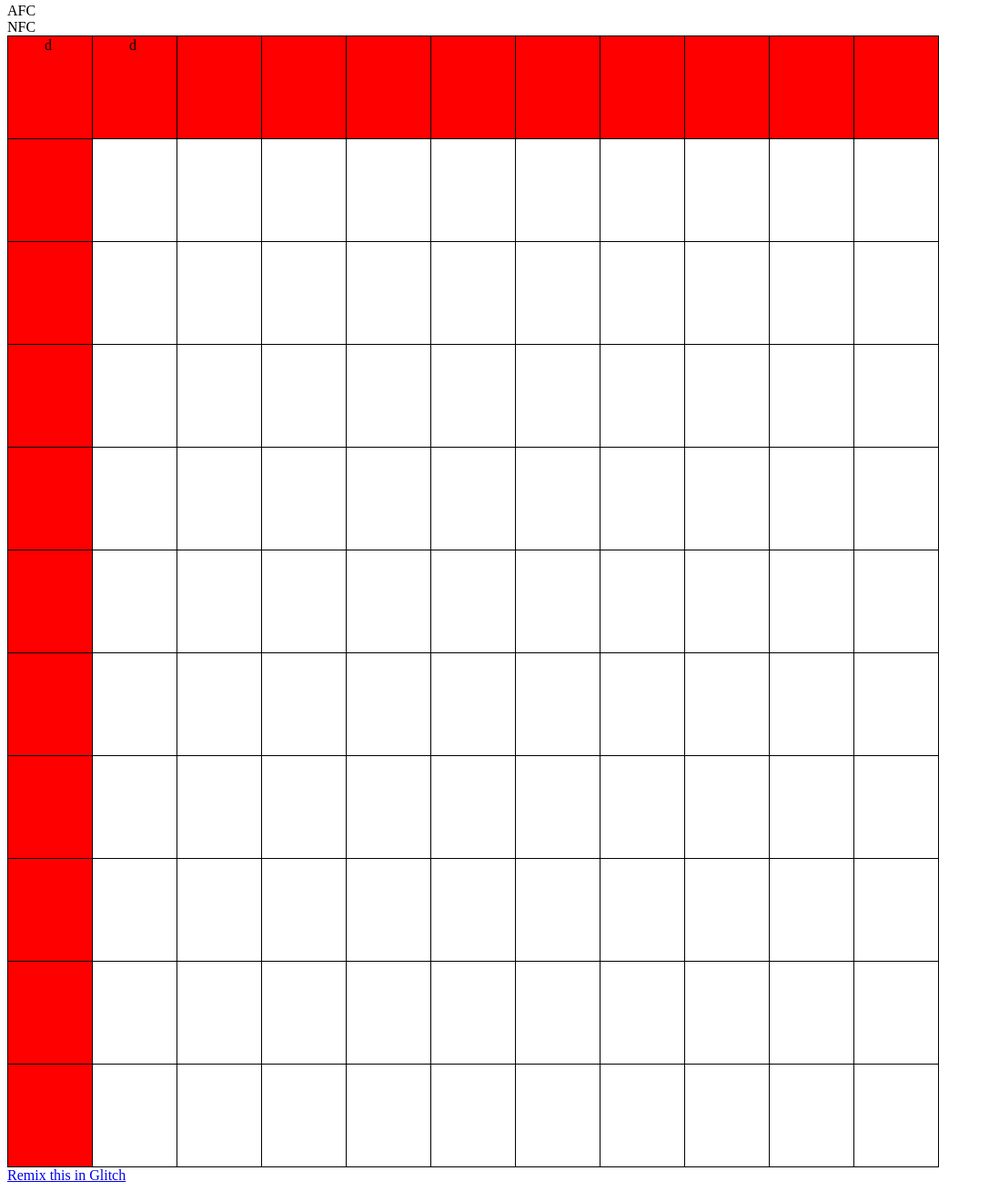
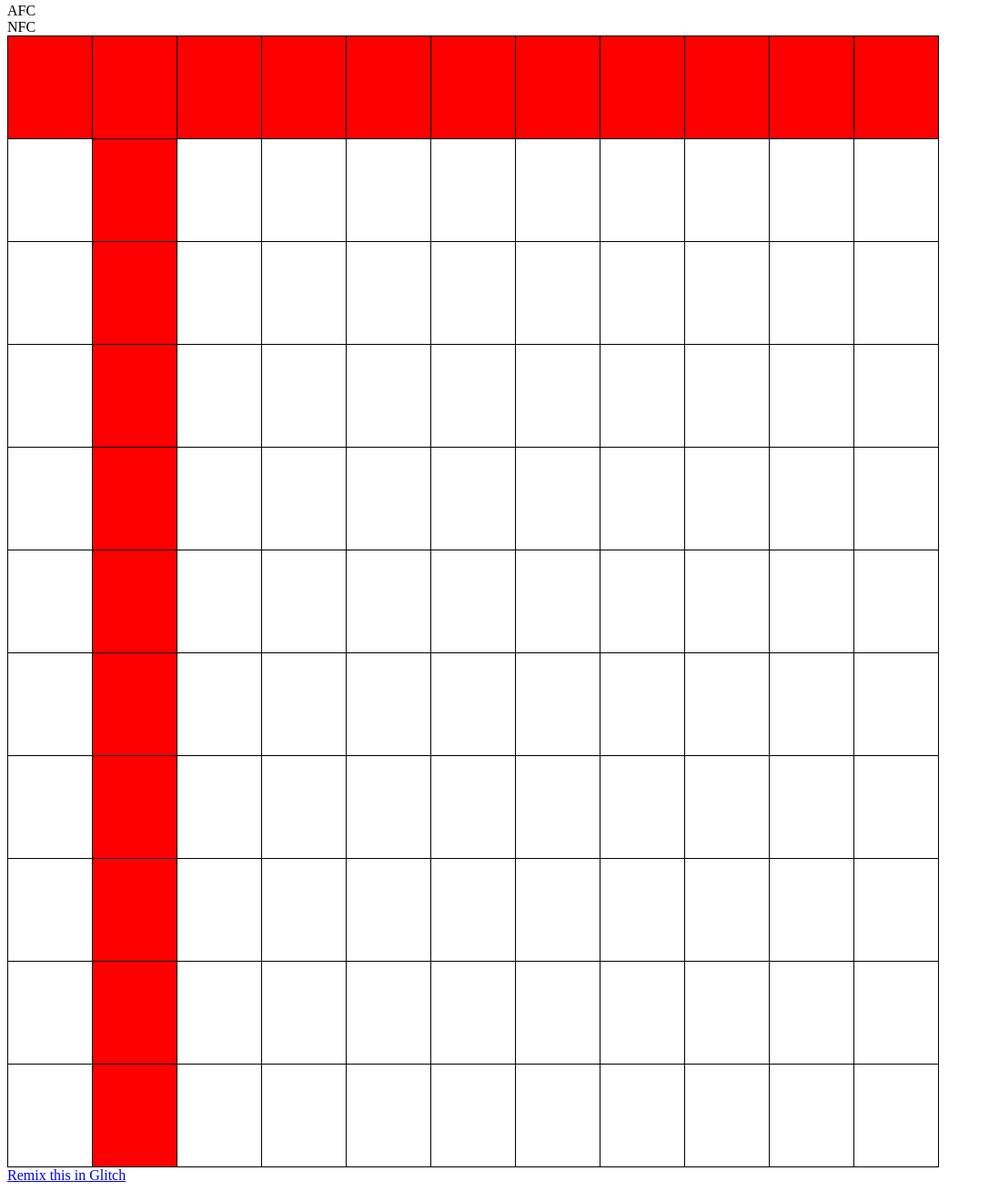
Before and after one commit to cjhaviland/superbowl-boxes-live, a website: page views/index.html in a window 1280 px wide. Shown: the part 85-1394 px from the top of the page at 91% size, without its empty margins (0-1087 px from the left). Drawn offline with nearby package versions, Linux system fonts and the light colour scheme.

Commit message:
🚴🍝 Checkpoint views/index.html:533956/92 public/client.js:533956/19

```diff
--- a/public/client.js
+++ b/public/client.js
@@ -19,3 +19,7 @@ let createGrids = () => {
 }
 
 // function to crawl through the the table that uses a callback function
+
+let scanTable = (callback) => {
+
+}
--- a/views/index.html
+++ b/views/index.html
@@ -32,8 +32,22 @@
         <table class="superbowl-pool-grid">
           <tbody>
             <tr id="row-1">
-              <td id="box-1-1">d&nbsp;</td>
-              <td id="box-1-2">d&nbsp;</td>
+              <td id="box-0-0">&nbsp;</td>
+              <td id="box-0-0">&nbsp;</td>
+              <td id="box-0-2">&nbsp;</td>
+              <td id="box-0-3">&nbsp;</td>
+              <td id="box-0-4">&nbsp;</td>
+              <td id="box-0-5">&nbsp;</td>
+              <td id="box-0-6">&nbsp;</td>
+              <td id="box-0-7">&nbsp;</td>
+              <td id="box-0-8">&nbsp;</td>
+              <td id="box-0-9">&nbsp;</td>
+              <td id="box-0-10">&nbsp;</td>
+            </tr>
+            <tr id="row-2">
+              <td id="box-1-0">&nbsp;</td>
+              <td id="box-1-1">&nbsp;</td>
+              <td id="box-1-2">&nbsp;</td>
               <td id="box-1-3">&nbsp;</td>
               <td id="box-1-4">&nbsp;</td>
               <td id="box-1-5">&nbsp;</td>
@@ -42,9 +56,9 @@
               <td id="box-1-8">&nbsp;</td>
               <td id="box-1-9">&nbsp;</td>
               <td id="box-1-10">&nbsp;</td>
-              <td id="box-1-11">&nbsp;</td>
             </tr>
-            <tr id="row-2">
+            <tr id="row-3">
+              <td id="box-2-0">&nbsp;</td>
               <td id="box-2-1">&nbsp;</td>
               <td id="box-2-2">&nbsp;</td>
               <td id="box-2-3">&nbsp;</td>
@@ -55,9 +69,9 @@
               <td id="box-2-8">&nbsp;</td>
               <td id="box-2-9">&nbsp;</td>
               <td id="box-2-10">&nbsp;</td>
-              <td id="box-2-11">&nbsp;</td>
             </tr>
-            <tr id="row-3">
+            <tr id="row-4">
+              <td id="box-3-0">&nbsp;</td>
               <td id="box-3-1">&nbsp;</td>
               <td id="box-3-2">&nbsp;</td>
               <td id="box-3-3">&nbsp;</td>
@@ -68,9 +82,9 @@
               <td id="box-3-8">&nbsp;</td>
               <td id="box-3-9">&nbsp;</td>
               <td id="box-3-10">&nbsp;</td>
-              <td id="box-3-11">&nbsp;</td>
             </tr>
-            <tr id="row-4">
+            <tr id="row-5">
+              <td id="box-4-0">&nbsp;</td>
               <td id="box-4-1">&nbsp;</td>
               <td id="box-4-2">&nbsp;</td>
               <td id="box-4-3">&nbsp;</td>
@@ -81,9 +95,9 @@
               <td id="box-4-8">&nbsp;</td>
               <td id="box-4-9">&nbsp;</td>
               <td id="box-4-10">&nbsp;</td>
-              <td id="box-4-11">&nbsp;</td>
             </tr>
-            <tr id="row-5">
+            <tr id="row-6">
+              <td id="box-5-0">&nbsp;</td>
               <td id="box-5-1">&nbsp;</td>
               <td id="box-5-2">&nbsp;</td>
               <td id="box-5-3">&nbsp;</td>
@@ -94,9 +108,9 @@
               <td id="box-5-8">&nbsp;</td>
               <td id="box-5-9">&nbsp;</td>
               <td id="box-5-10">&nbsp;</td>
-              <td id="box-5-11">&nbsp;</td>
             </tr>
-            <tr id="row-6">
+            <tr id="row-7">
+              <td id="box-6-0">&nbsp;</td>
               <td id="box-6-1">&nbsp;</td>
               <td id="box-6-2">&nbsp;</td>
               <td id="box-6-3">&nbsp;</td>
@@ -107,9 +121,9 @@
               <td id="box-6-8">&nbsp;</td>
               <td id="box-6-9">&nbsp;</td>
               <td id="box-6-10">&nbsp;</td>
-              <td id="box-6-11">&nbsp;</td>
             </tr>
-            <tr id="row-7">
+            <tr id="row-8">
+              <td id="box-7-0">&nbsp;</td>
               <td id="box-7-1">&nbsp;</td>
               <td id="box-7-2">&nbsp;</td>
               <td id="box-7-3">&nbsp;</td>
@@ -120,9 +134,9 @@
               <td id="box-7-8">&nbsp;</td>
               <td id="box-7-9">&nbsp;</td>
               <td id="box-7-10">&nbsp;</td>
-              <td id="box-7-11">&nbsp;</td>
             </tr>
-            <tr id="row-8">
+            <tr id="row-9">
+              <td id="box-8-0">&nbsp;</td>
               <td id="box-8-1">&nbsp;</td>
               <td id="box-8-2">&nbsp;</td>
               <td id="box-8-3">&nbsp;</td>
@@ -133,9 +147,9 @@
               <td id="box-8-8">&nbsp;</td>
               <td id="box-8-9">&nbsp;</td>
               <td id="box-8-10">&nbsp;</td>
-              <td id="box-8-11">&nbsp;</td>
             </tr>
-            <tr id="row-9">
+            <tr id="row-10">
+              <td id="box-9-0">&nbsp;</td>
               <td id="box-9-1">&nbsp;</td>
               <td id="box-9-2">&nbsp;</td>
               <td id="box-9-3">&nbsp;</td>
@@ -146,9 +160,9 @@
               <td id="box-9-8">&nbsp;</td>
               <td id="box-9-9">&nbsp;</td>
               <td id="box-9-10">&nbsp;</td>
-              <td id="box-9-11">&nbsp;</td>
             </tr>
-            <tr id="row-10">
+			<tr id="row-11">
+              <td id="box-10-0">&nbsp;</td>
               <td id="box-10-1">&nbsp;</td>
               <td id="box-10-2">&nbsp;</td>
               <td id="box-10-3">&nbsp;</td>
@@ -159,20 +173,6 @@
               <td id="box-10-8">&nbsp;</td>
               <td id="box-10-9">&nbsp;</td>
               <td id="box-10-10">&nbsp;</td>
-              <td id="box-10-11">&nbsp;</td>
-            </tr>
-			<tr id="row-11">
-              <td id="box-11-1">&nbsp;</td>
-              <td id="box-11-2">&nbsp;</td>
-              <td id="box-11-3">&nbsp;</td>
-              <td id="box-11-4">&nbsp;</td>
-              <td id="box-11-5">&nbsp;</td>
-              <td id="box-11-6">&nbsp;</td>
-              <td id="box-11-7">&nbsp;</td>
-              <td id="box-11-8">&nbsp;</td>
-              <td id="box-11-9">&nbsp;</td>
-              <td id="box-11-10">&nbsp;</td>
-              <td id="box-11-11">&nbsp;</td>
             </tr>
           </tbody>
         </table>
```
